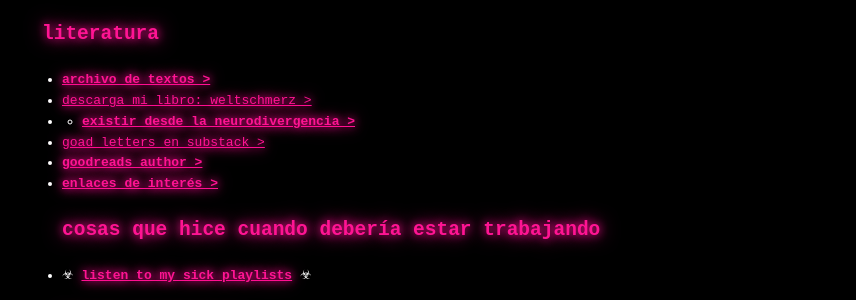
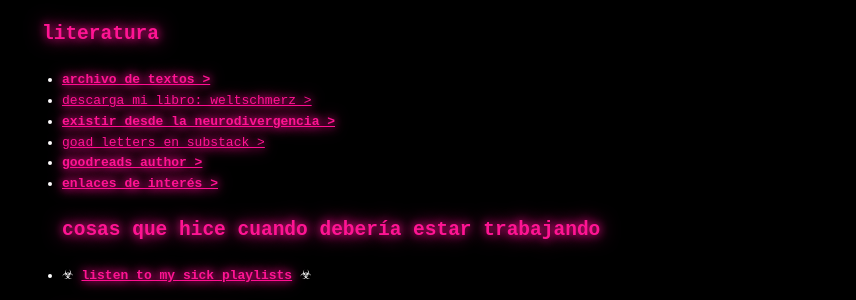
Before and after one commit to medusahra/medusahra.github.io, a Jekyll site: the page built from index.md, in a window 1280 px wide. Shown: the part 611-911 px from the top of the page, without its empty margins (198-1054 px from the left). Built offline with Jekyll 4.4.1, drawn with Linux system fonts in a browser that asks for light colours.

```diff
--- a/index.md
+++ b/index.md
@@ -15,7 +15,7 @@ Escribo filosofía, ensayo, crítica cultural y poemas quasi-ensayísticos vagam
 ## literatura
 - **[archivo de textos >](/archive.html)**
 - [descarga mi libro: weltschmerz >](/2025/11/11/weltschmerz.html)
-- - **[existir desde la neurodivergencia >](/2025/11/13/neurodivergente.html)**
+- **[existir desde la neurodivergencia >](/2025/11/13/neurodivergente.html)**
 - <a href="https://goadletter.substack.com/" target="_blank">goad letters en substack ></a>
 - **<a href="https://www.goodreads.com/author/show/52505402.Giovanna_Chadid" target="_blank">goodreads author ></a>**
 - **[enlaces de interés >](/enlaces.html)**
```
